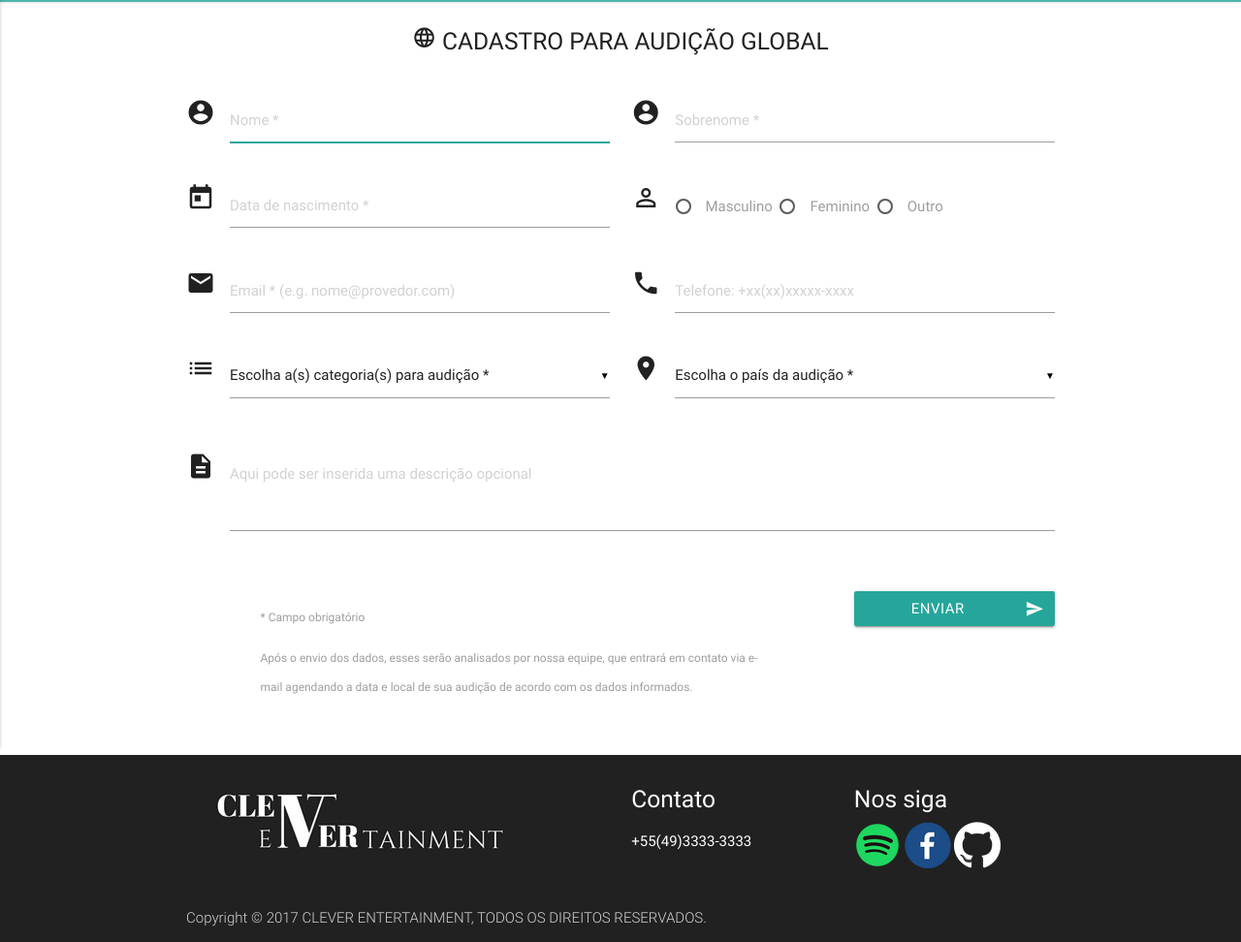
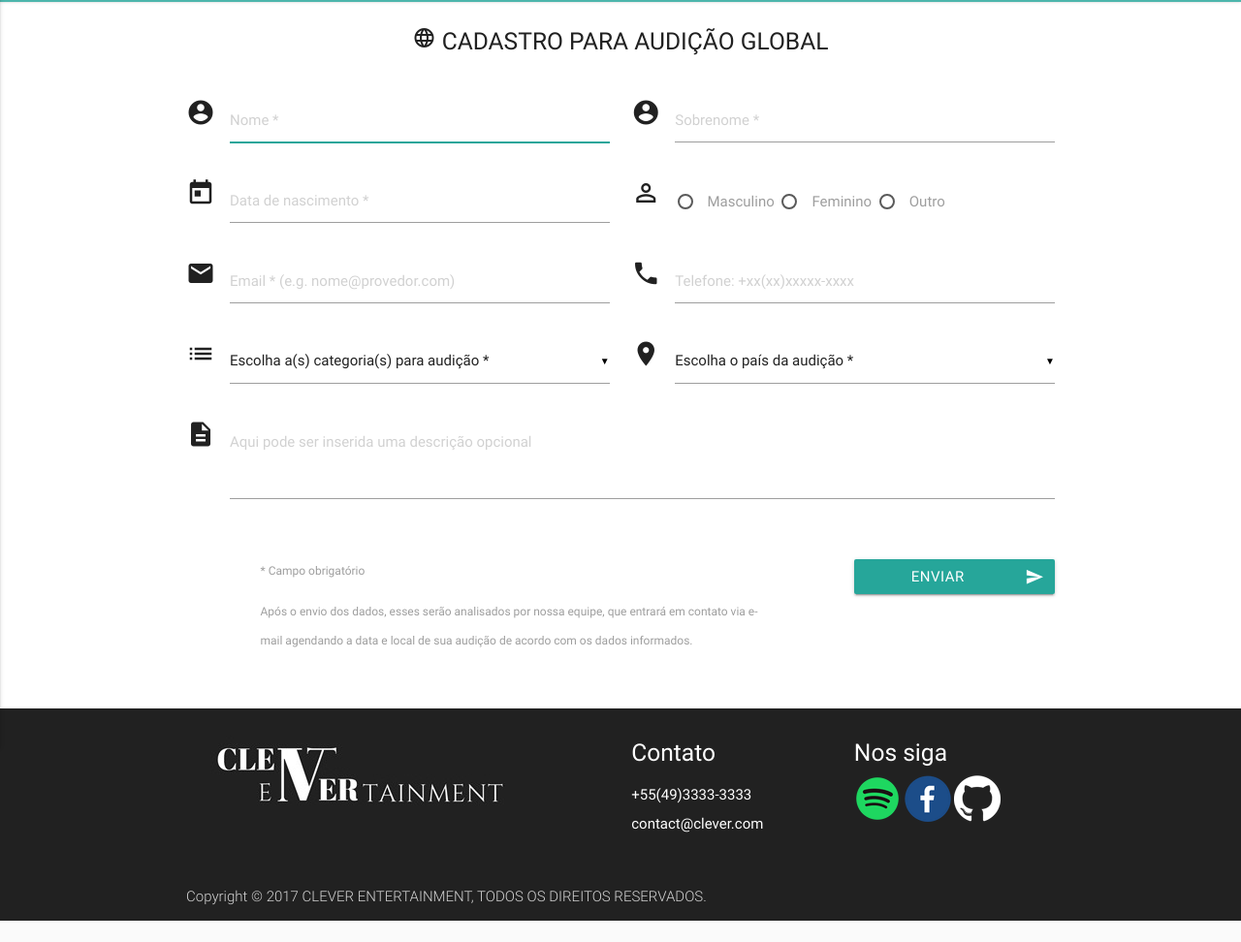
Before and after one commit to vladimirbelinski/Clever_Entertainment, a PHP site: page /audit.html in a window 1280 px wide. Shown: the part 89-1061 px from the top of the page at 97% size. After the commit the page ends 1039 px from the top, so only its background shows below. Run offline with PHP 8.4, Linux system fonts and the light colour scheme; some libraries are stand-ins or nearby versions.

Commit message:
Commented all files.

```diff
--- a/audit.html
+++ b/audit.html
@@ -1,8 +1,8 @@
 <!-- Arquivo: audit.html
 	 Autor: Vladimir Belinski
-	 Descrição: o presente arquivo consiste no arquivo (.html) de audições do primeiro trabalho do CCR Tópicos Especiais em
-				Desenvolvimento Web, CC-UFFS 2017.1, ministrado pela professora Ma. Andressa Sebben
-				Nele, é encontrado um formulário de inscrição para audições.
+	 Descrição: o presente arquivo faz parte da resolução do primeiro trabalho do CCR Tópicos Especiais em Desenvolvimento Web,
+	 			CC-UFFS 2017.1, ministrado pela professora Ma. Andressa Sebben. Nele, é desenvolvida a seção de audições, que
+				consiste em um formulário para agendamento de audição.
 -->
 
 <!DOCTYPE html>
@@ -15,13 +15,16 @@
     <!-- CSS  -->
     <link href="https://fonts.googleapis.com/icon?family=Material+Icons" rel="stylesheet">
     <link href="css/materialize.min.css" type="text/css" rel="stylesheet" media="screen,projection,print"/>
-    <link href="css/style.css" type="text/css" rel="stylesheet" media="screen,projection,print"/>
+    <link href="css/myStyles.css" type="text/css" rel="stylesheet" media="screen,projection,print"/>
 </head>
 
 <body>
-
+	<!-- Cabeçalho da página -->
+    <header>
+		<!-- Menu de navegação: faz uso do componente Navbar e do componente JS SideNav -->
 		<nav class="white" role="navigation">
 			<div class="nav-wrapper container">
+				<!-- Logo do menu: para telas de tamanho >= a 600px é carregada uma imagem maior. Para telas de tamanho inferior é carregada uma imagem menor. Isso faz com que em dispositivos móveis, por exemplo, seja carregada uma imagem mais leve  -->
 				<a id="logo-container" href="index.html" class="brand-logo">
 					<picture class="hiddenprint">
 						<source media="(min-width: 600px)" srcset="images/logoB.jpg">
@@ -30,6 +33,7 @@
 					</picture>
 				</a>
 				<a href="#" data-activates="nav-mobile" class="button-collapse"><i class="material-icons">menu</i></a>
+				<!-- Itens do menu normal -->
 				<ul class="right hide-on-med-and-down">
 					<li><a href="index.html">Home</a></li>
 					<li><a href="about.html">Sobre Clever</a></li>
@@ -37,6 +41,7 @@
 					<li><a href="news.html">Notícias</a></li>
 					<li><a href="audit.html">Audições</a></li>
 				</ul>
+				<!-- Itens do menu lateral -->
 				<ul class="side-nav" id="nav-mobile" >
 					<li><a href="index.html">Home</a></li>
 					<li><a href="about.html">Sobre Clever</a></li>
@@ -46,6 +51,7 @@
 				</ul>
 			</div>
 		</nav>
+		<!-- Breadcrumbs -->
 		<nav class="my_breadcrumbs" role="navigation">
 			<div class="nav-wrapper">
 				<div class="col s12 teal lighten-2">
@@ -54,50 +60,52 @@
 				</div>
 			</div>
 		</nav>
+	</header>
 
     <main>
         <div class="container">
 			<div class="section">
 				<section>
-					<div class="row">
-						<form id="audit_register" name="audit_register" class="col s12">
+					<!-- Título informativo da página com ícone -->
 					<div class="row">
 						<div class="col s12">
-									<div class="icon-block">
 							<h5 class="grey-text text-darken-4 center"><i class="material-icons">language</i> CADASTRO PARA AUDIÇÃO GLOBAL</h5>
 						</div>
 					</div>
-							</div>
 					<div class="row">
+						<!-- Formulário de cadastro de audição. Aqui é feito uso de componentes sob o grupo 'forms' do Materialize. Alguns desse componentes não fazem uso de JS. Por sua vez, outros fazem (e.g.: selects). Ademais, cada campo do formulário também apresenta um ícone -->
+						<form id="audit_register" name="audit_register" class="col s12">
+							<div class="row">
+								<!-- Campo de inserção de nome - tipo text. Esse campo é validado em 'js/myScript.js', sendo obrigatório e não aceitando, por exemplo, entradas com números. Uma descrição do campo pode ser encontrada em seu placeholder e sua label está visível apenas para leitores de tela -->
 								<div class="input-field col s12 m12 l6 xl6">
 									<i class="material-icons prefix">account_circle</i>
 									<input type="text" id="first_and_mid_name" name="first_and_mid_name" placeholder="Nome *" autofocus>
 									<label for="first_and_mid_name" class="sr-only">Nome *</label>
-									<div class="input-field">
+									<!-- Nessa div são inseridas mensagens de erro acerca do campo, se existirem -->
 									<div class="required_error" id="first_and_mid_name_error"></div>
 								</div>
-								</div>
+								<!-- Campo de inserção de sobrenome - tipo text. Esse campo é validado em 'js/myScript.js', sendo obrigatório e não aceitando, por exemplo, entradas com números. Uma descrição do campo pode ser encontrada em seu placeholder e sua label está visível apenas para leitores de tela -->
 								<div class="input-field col s12 m12 l6 xl6">
 									<i class="material-icons prefix">account_circle</i>
 									<input type="text" id="last_name" name="last_name" placeholder="Sobrenome *">
 									<label for="last_name" class="sr-only">Sobrenome *</label>
-									<div class="input-field">
+									<!-- Nessa div são inseridas mensagens de erro acerca do campo, se existirem -->
 									<div class="required_error" id="last_name_error"></div>
 								</div>
 							</div>
-							</div>
 							<div class="row">
+								<!-- Campo de inserção de data de nascimento - tipo date. Aqui é feito uso da classe datepicker, a qual apresenta um layout muito interessante para a escolha de uma data. Esse campo é validado em 'js/myScript.js', sendo obrigatório. Ademais, no mesmo arquivo é realizada configuração para que as informações do datepicker apareçam em português, para que a data de nascimento seja no máximo a data atual, etc. Uma descrição do campo pode ser encontrada em seu placeholder e sua label está visível apenas para leitores de tela -->
 								<div class="input-field col s12 m6 l6 xl6">
 									<i class="material-icons prefix">today</i>
 									<input type="date" id="birthday_date" name="birthday_date" placeholder="Data de nascimento *" class="datepicker picker__input" required>
 									<label for="birthday_date" class="sr-only">Data de nascimento *</label>
-									<div class="input-field">
+									<!-- Nessa div são inseridas mensagens de erro acerca do campo, se existirem -->
 									<div class="required_error" id="birthday_date_error"></div>
 								</div>
-								</div>
+								<!-- Campo de inserção de sexo - tipo radio. Esse campo é validado em 'js/myScript.js', sendo obrigatório. Sua label está visível apenas para leitores de tela -->
 								<div class="input-field col s12 m6 l6 xl6">
 									<i class="material-icons prefix">perm_identity</i>
-									<label for="cgender" class="radio-label offset-m1 sr-only">Sexo *</label>
+									<label for="cgender" class="sr-only">Sexo *</label>
 									<div class="radio-box" id="radio-box">
 										<input type="radio" id="gender_male" name="cgender" class="with-gap validate"/>
 										<label name="cgender" for="gender_male">Masculino</label>
@@ -106,30 +114,30 @@
 										<input type="radio" id="gender_other" name="cgender" class="with-gap"/>
 										<label name="cgender" for="gender_other">Outro</label>
 									</div>
-									<div class="input-field">
-										<div class="required_error_select-radio" id="gender_error"></div>
-									</div>
+									<!-- Nessa div são inseridas mensagens de erro acerca do campo, se existirem -->
+									<div class="required_error_radio" id="gender_error"></div>
 								</div>
 							</div>
 							<div class="row">
+								<!-- Campo de inserção de email - tipo email. Esse campo é validado em 'js/myScript.js', sendo obrigatório e aceitando somente entradas no formato info@info.info. Uma descrição do campo pode ser encontrada em seu placeholder e sua label está visível apenas para leitores de tela -->
 								<div class="input-field col s12 m12 l6 xl6">
 									<i class="material-icons prefix">email</i>
 									<input type="email" id="email" name="email" placeholder="Email * (e.g. nome@provedor.com)">
 									<label for="email" class="sr-only">Email *</label>
-									<div class="input-field">
+									<!-- Nessa div são inseridas mensagens de erro acerca do campo, se existirem -->
 									<div class="required_error" id="email_error"></div>
 								</div>
-								</div>
+								<!-- Campo de inserção de telefone - tipo tel. Esse campo é validado em 'js/myScript.js', sendo obrigatório e aceitando somente entradas no formato +xx(xx)xxxxx-xxxx. Uma descrição do campo pode ser encontrada em seu placeholder e sua label está visível apenas para leitores de tela -->
 								<div class="input-field col s12 m12 l6 xl6">
 									<i class="material-icons prefix">phone</i>
 									<input type="tel" id="telephone" name="telephone" placeholder="Telefone: +xx(xx)xxxxx-xxxx">
 									<label for="telephone" class="sr-only">Telefone</label>
-									<div class="input-field">
+									<!-- Nessa div são inseridas mensagens de erro acerca do campo, se existirem -->
 									<div class="required_error" id="telephone_error"></div>
 								</div>
 							</div>
-							</div>
 							<div class="row">
+								<!-- Campo de seleção de categoria(s) para audição - select múltiplo. Esse campo é validado em 'js/myScript.js', sendo obrigatório. Ademais, consiste em um select múltiplo e, por consistir em um select, também é incializado em 'js/myScript.js'. Uma descrição do campo pode ser encontrada em seu primeiro item, o qual está desabilitado. Sua label está visível apenas para leitores de tela -->
 								<div class="input-field col s12 m12 l6 xl6">
 									<i class="material-icons prefix">list</i>
 									<select name="audit_category" id="audit_category" multiple>
@@ -140,10 +148,10 @@
 										<option value="4">Modelo</option>
 									</select>
 									<label class="sr-only">Escolha a(s) categoria(s) para audição *</label>
-									<div class="input-field">
-										<div class="required_error_select-radio" id="audit_category_error"></div>
+									<!-- Nessa div são inseridas mensagens de erro acerca do campo, se existirem -->
+									<div class="required_error" id="audit_category_error"></div>
 								</div>
-								</div>
+								<!-- Campo de seleção de país para audição - select de único item com imagens. Esse campo é validado em 'js/myScript.js', sendo obrigatório. Ademais, por consistir em um select, também é incializado em 'js/myScript.js'. Uma descrição do campo pode ser encontrada em seu primeiro item, o qual está desabilitado. Sua label está visível apenas para leitores de tela -->
 								<div class="input-field col s12 m12 l6 xl6">
 									<i class="material-icons prefix">location_on</i>
 									<select name="audit_country" id="audit_country" class="icons">
@@ -156,12 +164,12 @@
 										<option value="6" data-icon="images/countries/Thailand.png" class="circle">Tailândia</option>
 									</select>
 									<label class="sr-only">Escolha o país da audição *</label>
-									<div class="input-field">
-										<div class="required_error_select-radio" id="audit_country_error"></div>
-									</div>
+									<!-- Nessa div são inseridas mensagens de erro acerca do campo, se existirem -->
+									<div class="required_error" id="audit_country_error"></div>
 								</div>
 							</div>
 							<div class="row">
+								<!-- Campo de inserção de descrição opcional - tipo textarea. Esse campo é "validado" em 'js/myScript.js' somente para fins de manutenção de padrão de marcação dos elementos do formulário. Uma descrição do campo pode ser encontrada em seu placeholder e sua label está visível apenas para leitores de tela -->
 								<div class="input-field col s12">
 									<i class="material-icons prefix">description</i>
 									<textarea type="text" id="complement" name="complement" class="materialize-textarea" placeholder="Aqui pode ser inserida uma descrição opcional"></textarea>
@@ -169,10 +177,12 @@
 								</div>
 							</div>
 							<div class="row">
-								<div class="input-field col s11 offset-s1 xl7 offset-xl1">
+								<!-- div contendo mensagens informativas -->
+								<div class="col s11 offset-s1 xl7 offset-xl1">
 								<p class="notes">* Campo obrigatório</p><p class="notes">Após o envio dos dados, esses serão analisados por nossa equipe, que entrará em contato via e-mail agendando a data e local de sua audição de acordo com os dados informados.</p>
 								</div>
 								<div class="input-field col s11 offset-s1 xl3 offset-xl1">
+									<!-- Botão de submissão (componente button com tipo submit do Materialize) do formulário (associado ao formulário 'audit_register'). As funções de verificação do formulário não estão associadas ao botão, mas sim a eventos de submit desse formulário e de alteração de seus campos. Nesse botão também é usado 'waves', uma biblioteca externa incluída no Materialize que permite criar o efeito de tinta do Material Design -->
 									<button class="btn waves-effect waves-light col s12 m5 xl12" type="submit" id="submit" name="action" form="audit_register" formaction="#" formmethod="post">Enviar<i class="material-icons right">send</i>
 									</button>
 								</div>
@@ -184,9 +194,11 @@
         </div>
     </main>
 
+	<!-- Rodapé da página: faz uso do componente footer do Materialize. As imagens do rodapé são carregadas de forma diferente de acordo com o tamanho da tela do dispositivo, o que faz, por exemplo, que para dispositivos móveis sejam carregadas imagens mais leves -->
     <footer class="page-footer grey darken-4">
         <div class="container">
             <div class="row">
+				<!-- Logo da empresa -->
                 <div class="col s12 m5 center">
                     <picture class="hiddenprint">
 						<source media="(min-width: 992px)" srcset="images/logo.jpg">
@@ -194,10 +206,12 @@
 						<img src="images/logo.jpg" alt="Clever Entertainment Logo" style="width:auto">
 					</picture>
                 </div>
+				<!-- Contato da empresa -->
                 <div class="col s5 offset-s1 m3 offset-m1">
                     <h5 class="white-text">Contato</h5>
-                    <p class="white-text">+55(49)3333-3333</p>
+                    <p class="white-text">+55(49)3333-3333 contact@clever.com</p>
                 </div>
+				<!-- Links para outras mídias da empresa -->
                 <div class="col s5 offset-s1 m3">
                     <h5 class="white-text">Nos siga</h5>
                     <a href="https://open.spotify.com/user/vladimirbelinski">
@@ -224,6 +238,7 @@
                 </div>
             </div>
         </div>
+		<!-- Div de direitos autorais-->
         <div class="footer-copyright grey darken-4">
             <div class="container">
                 Copyright © 2017 CLEVER ENTERTAINMENT, TODOS OS DIREITOS RESERVADOS.
--- a/css/style.css
+++ b/css/myStyles.css
@@ -1,66 +1,35 @@
-/* Customizações gerais das páginas */
-.artists {
-	max-height: 190px;
-	min-height: 190px;
-	max-width: 100%;
-	overflow: hidden;
-}
+/* Arquivo: myStyles.css
+   Autor: Vladimir Belinski
+   Descrição: o presente arquivo faz parte da resolução do primeiro trabalho do CCR Tópicos Especiais em Desenvolvimento Web,
+   			  CC-UFFS 2017.1, ministrado pela professora Ma. Andressa Sebben. Nele podem ser encontradas as customizações de
+			  estilo realizadas nos elementos (tags, classes, divs, etc) utilizados no trabalho.
+*/
 
+/* Customização do menu de navegação */
 nav ul a,
 nav .brand-logo {
     color: #444;
 }
 
+/* Customização do botão de menu colapsado */
+.button-collapse {
+    color: #26a69a;
+}
+
+/* Customização de um breadcrumb */
 .breadcrumb {
 	margin-left: 20px;
 }
 
+/* Customização da div onde se encontram os breadcrumbs*/
 .my_breadcrumbs {
 	height:25px;
 	line-height: 25px;
 }
 
+/* Customização dos parágrafos (tag <p> e <p> com classe notes) */
 p {
     line-height: 2rem;
-}
-
-.button-collapse {
-    color: #26a69a;
-}
-
-figure {
-    width: 100%;
-    margin: 0;
-    padding-top: 1em;
-}
-
-figcaption {
-    font: 120%;
-    text-align: center;
-}
-
-.icon-block {
-    padding: 0 15px;
-}
-
-.icon-block .material-icons {
-    font-size: inherit;
-}
-
-footer.page-footer {
-    margin: 0;
-}
-
-.radio-label {
-  color: #9e9e9e;
-  position: absolute;
-  top: -0.9rem;
-  left: 3.8rem;
-  font-size: 0.8rem;
-}
-
-.radio-box {
-	margin-left: 2.0rem;
 }
 
 p.notes {
@@ -68,15 +37,57 @@ p.notes {
 	font-size: 0.8rem;
 }
 
-.card-content {
-  margin-top: 17xpx;
+/* Customização de bloco de texto com ícone ('index.html') */
+.icon-block {
+    padding: 0 15px;
 }
 
-#info_collapsible {
-	margin-top: 25px;
+/* Customização de ícones */
+.icon-block .material-icons {
+    font-size: inherit;
 }
 
-/* Mapa */
+/* Customização do rodapé da página */
+footer.page-footer {
+    margin: 0;
+}
+
+/* Customização da tag <figure> */
+figure {
+    width: 100%;
+    margin: 0;
+    margin-top: 17px;
+}
+
+/* Customização da tag <figcaption> */
+figcaption {
+    text-align: center;
+	padding-bottom: 10px;
+}
+
+/* Customização da div de inputs do tipo radio ('audit.html') */
+.radio-box {
+	margin-left: 32px;
+}
+
+/* Customização das imagens dos cards dos artistas ('artists.html') */
+.artists {
+	height: 190px;
+	max-width: 100%;
+	overflow: hidden;
+}
+
+/* Customização do conteúdo dos cards de notícias ('news.html') */
+.news {
+	height: 200px;
+}
+
+/* Customização da div de conteúdo do collapsible da página 'about.html' */
+#info_collapsible {
+	margin-top: 17px;
+}
+
+/* Customizações do mapa ('about.html') */
 .containerMap {
 	overflow: hidden;
 	max-width: 100%;
@@ -85,6 +96,7 @@ p.notes {
 	height: 0;
 	margin-bottom: 30px;
 }
+
 .containerMap iframe {
 	position: absolute;
 	top: 0;
@@ -93,7 +105,7 @@ p.notes {
 	height: 100%;
 }
 
-/* Carousel */
+/* Customizações do carousel ('about.html') */
 .carousel {
   height: 150px;
 	margin-bottom: 25px;
@@ -104,7 +116,7 @@ p.notes {
   height: 0;
 }
 
-/* Tap target*/
+/* Customizações do tap target ('news.html') */
 .tap-target-wrapper {
 	right: -348px;
 	bottom: -327px;
@@ -138,7 +150,7 @@ p.notes {
 	right: 24px;
 }
 
-/* Parllax */
+/* Customizações do parallax ('index.html') */
 picture.parallax {
     position: absolute;
     top: 0;
@@ -175,19 +187,26 @@ picture.parallax {
     }
 }
 
-/* Formatação das verificações e erros*/
+/* Customização das verificações e erros ('audit.html')*/
 .required_error {
 	color: #F44336;
 	font-size: 0.8rem;
-	margin-top: -28px;
-	margin-left: 42px;
+	margin-top: -18px;
+	margin-left: 44px;
 }
 
-.required_error_select-radio {
+.required_error_radio {
 	color: #F44336;
 	font-size: 0.8rem;
 	margin-top: 10px;
-	margin-left: 42px;
+	margin-left: 44px;
+}
+
+/* Classe para não mostrar elementos na impressão */
+@media print {
+  .hiddenprint {
+    display: none !important;
+  }
 }
 
 /* Classes tomadas do Bootstrap */
@@ -201,21 +220,3 @@ picture.parallax {
   clip: rect(0, 0, 0, 0);
   border: 0;
 }
-.sr-only-focusable:active,
-.sr-only-focusable:focus {
-  position: static;
-  width: auto;
-  height: auto;
-  margin: 0;
-  overflow: visible;
-  clip: auto;
-}
-.has-feedback label.sr-only ~ .form-control-feedback {
-  top: 0;
-}
-
-@media print {
-  .hiddenprint {
-    display: none !important;
-  }
-}
```
Also changed, not shown: about.html (+29 -10 lines), artists.html (+24 -7 lines), index.html (+43 -14 lines), js/myScript.js (+11 -4 lines), news.html (+31 -19 lines). Lines whose indentation alone changed are shown as unchanged.
